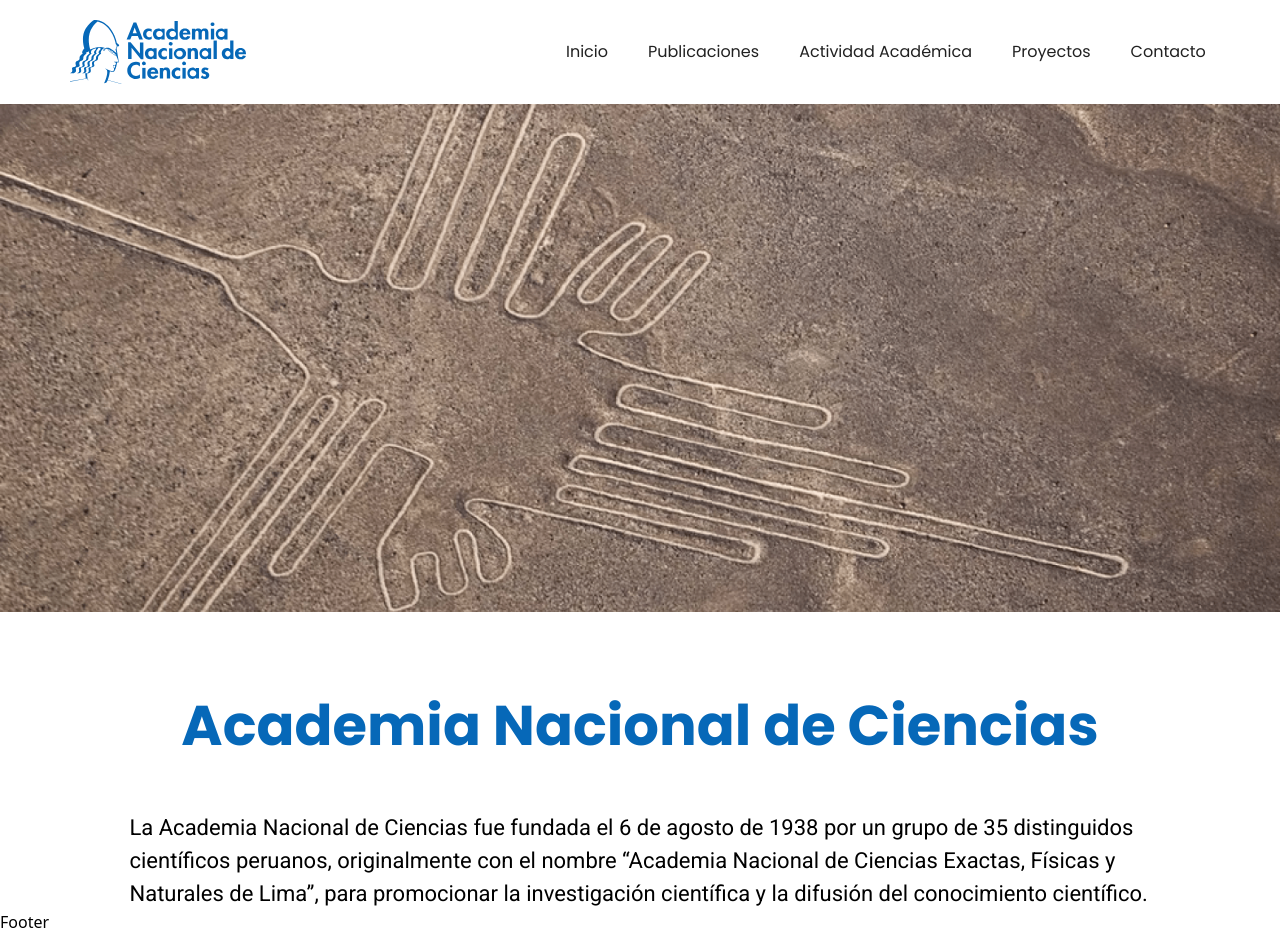
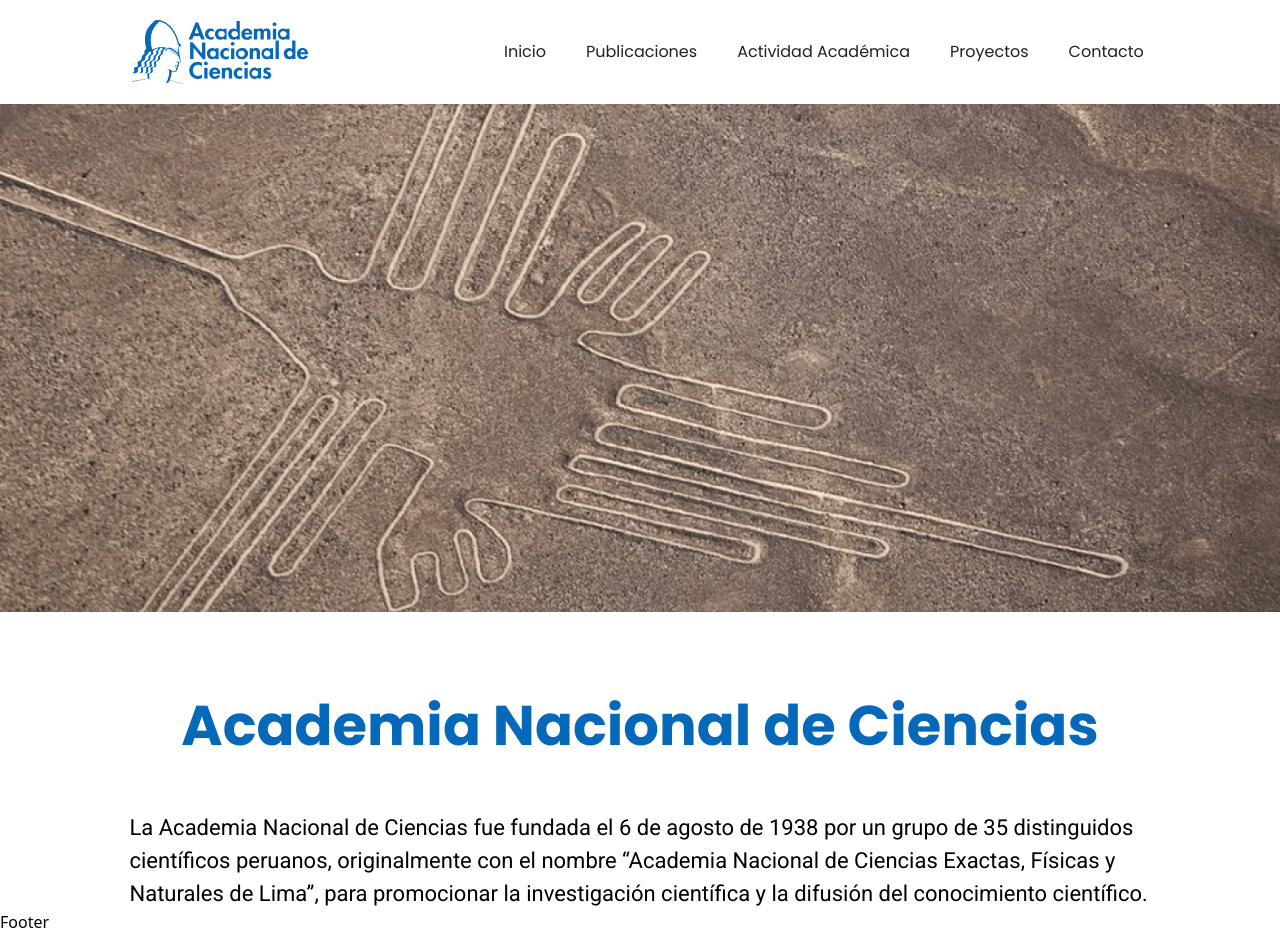
Before and after one commit to RobertCiclos/ANC, a React (Create React App) app: page / in a window 1280 px wide. Built offline with nearby package versions, Linux system fonts and the light colour scheme.

Commit message:
navbar mejorado

```diff
--- a/package.json
+++ b/package.json
@@ -5,6 +5,7 @@
   "dependencies": {
     "react": "^17.0.2",
     "react-dom": "^17.0.2",
+    "react-responsive": "^9.0.0-beta.10",
     "react-scripts": "5.0.1",
     "web-vitals": "^2.1.4"
   },
--- a/src/components/Navbar.jsx
+++ b/src/components/Navbar.jsx
@@ -1,31 +1,43 @@
 import React from 'react'
+import { useMediaQuery } from 'react-responsive'
 
 const Navbar = () => {
+
+  const cambioIconoQuery = useMediaQuery({
+    query: '(min-width: 1024px)'
+  })
+
   return (
+    <header
+      className='contenedor h-[49px] sm:h-[104px] '>
+      <nav
+        className=' grid grid-cols-2  items-center h-full
+        lg:grid-cols-[1fr_644px]'>
+        <img
+          src='./svg/logo-navbar.svg'
+          alt='Academia Nacional de Ciencias'
+          className='w-[79px] sm:w-[176px]'
+        />
+       {!cambioIconoQuery ?
+          <button
+            className='justify-self-end'>
+            <img
+              src='./svg/logo-menu.svg'
+              alt='menu Academia Nacional de Ciencias'/>
+          </button>
+          :
           <div
-      className='flex h-[49px] lg:h-[104px] items-center'>
-      <nav
-        className='grid mx-auto
-        w-[320px] h-[33px] grid-cols-[80px_1fr_32px]
-        sm:w-[600px] md:w-[666px]
-        lg:w-[980px] lg:h-[64px] lg:grid-cols-[176px_1fr_644px]
-        xl:w-[1140px]'>
-        <img src='./svg/logo-navbar.svg' alt='Academia Nacional de Ciencias'/>
-        <button
-          className='visible lg:invisible col-start-3 lg:col-start-2'>
-          <img src='./svg/logo-menu.svg' alt='menu Academia Nacional de Ciencias'/>
-        </button>
-        <div
-          className='invisible lg:visible lg:col-start-3 flex gap-x-[40px]'>
+            className='flex gap-x-[40px]'>
             <button className='navbarbutton'> Inicio </button>
             <button className='navbarbutton'> Publicaciones </button>
             <button className='navbarbutton'> Actividad Académica </button>
             <button className='navbarbutton'> Proyectos </button>
             <button className='navbarbutton'> Contacto </button>
           </div>
+          }
       </nav>
 
-    </div>
+    </header>
   )
 }
 
--- a/src/components/buttons/BtnBlue_leer.jsx
+++ b/src/components/buttons/BtnBlue_leer.jsx
@@ -1,11 +1,11 @@
 import React from 'react';
 
-const BtnBlue_leer = (props) => {
+const BtnBlue_leer = () => {
   return (
     <button
       className='font-[Poppins] text-white bg-[#1B85DB] justify-center text-center
       w-[124px] h-[38px] rounded-[2.52px] text-[12px] font-semibold
-      lg:w-[220px] lg:h-[50px] lg:rounded-[4px] lg:text-[19px] lg:font-bold'>
+      sm:w-[220px] sm:h-[50px] sm:rounded-[4px] sm:text-[19px] sm:font-bold'>
       Leer artículo
     </button>
   )
--- a/src/components/buttons/BtnBlue_ver.jsx
+++ b/src/components/buttons/BtnBlue_ver.jsx
@@ -1,11 +1,11 @@
 import React from 'react';
 
-const BtnBlue_ver = (props) => {
+const BtnBlue_ver = () => {
   return (
     <button
       className='font-[Poppins] font-bold text-white bg-[#1B85DB] justify-center text-center
       w-[156px] h-[45px] rounded-[2.98px] text-[14px]
-      lg:w-[224px] lg:h-[55px] lg:rounded-[4px] lg:text-[18px]'>
+      sm:w-[224px] sm:h-[55px] sm:rounded-[4px] sm:text-[18px]'>
       Ver más
     </button>
   )
--- a/src/components/buttons/BtnYellow_ver.jsx
+++ b/src/components/buttons/BtnYellow_ver.jsx
@@ -1,11 +1,11 @@
 import React from 'react';
 
-const BtnYellow_ver = (props) => {
+const BtnYellow_ver = () => {
   return (
     <button
       className='justify-center text-center text-[#404040] bg-[#FFE252] rounded-[4px]
       font-[Roboto] font-medium text-[14px] w-[171px] h-[48px]
-      lg:font-[Poppins] lg:font-bold lg:text-[18px] lg:w-[359px] lg:h-[55px]'>
+      sm:font-[Poppins] sm:font-bold sm:text-[18px] sm:w-[359px] sm:h-[55px]'>
       Ver más publicaciones
     </button>
   )
--- a/src/index.css
+++ b/src/index.css
@@ -40,4 +40,10 @@
 
     }
 
+    .contenedor {
+      @apply  w-[311px] mx-auto
+              sm:px-[8%] sm:w-auto
+              xl:px-0 xl:w-[1016px]
+  }
+
 }
--- a/src/pages/Home.jsx
+++ b/src/pages/Home.jsx
@@ -12,12 +12,13 @@
 
         <section
             id="Presentacion">
-            <h1> Academia Nacional de Ciencias </h1>
-            <p
-                className='presentacion'>
-                La Academia Nacional de Ciencias fue fundada el 6 de agosto de 1938 por un grupo de 35 distinguidos científicos peruanos, originalmente con el nombre “Academia Nacional de Ciencias Exactas, Físicas y Naturales de Lima”, para promocionar la investigación científica y la difusión del conocimiento científico.
-            </p>
-
+            <div>
+                <h1 className=''> Academia Nacional de Ciencias </h1>
+                <p
+                    className='presentacion '>
+                    La Academia Nacional de Ciencias fue fundada el 6 de agosto de 1938 por un grupo de 35 distinguidos científicos peruanos, originalmente con el nombre “Academia Nacional de Ciencias Exactas, Físicas y Naturales de Lima”, para promocionar la investigación científica y la difusión del conocimiento científico.
+                </p>
+            </div>
         </section>
 
         <section
```
Also changed, not shown: 1 other file (tests, documents, lock files or other folders). Lines whose indentation alone changed are shown as unchanged.
